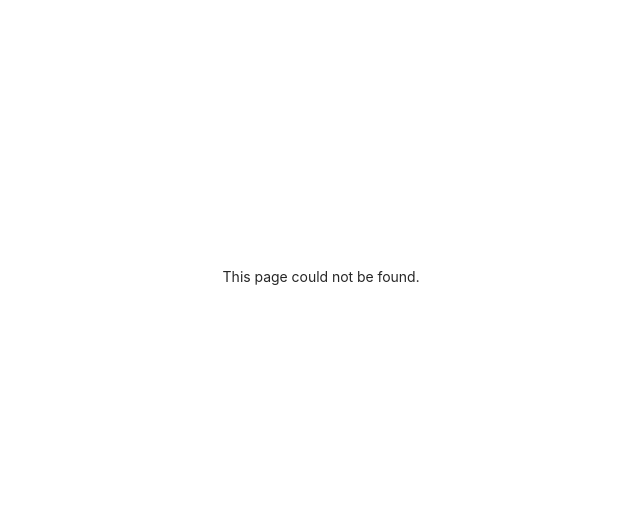
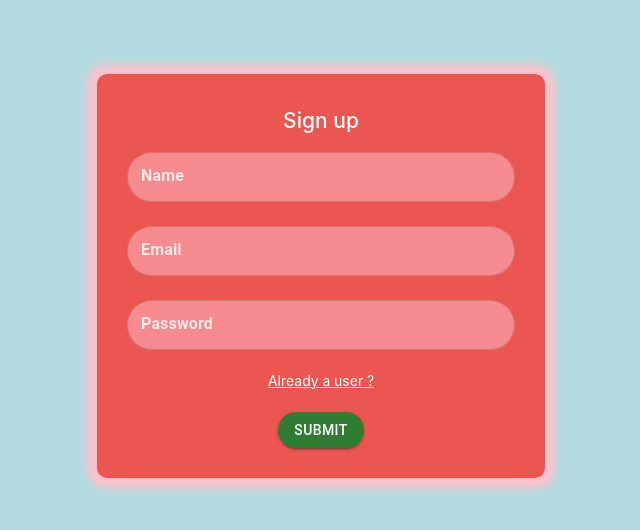
Before and after one commit to WhiteHanClean/last_and_lost, a Next.js app: page /Auth/CreateAccount in a window 1280 px wide. Before the commit this address had no page. Shown: the part 124-654 px from the top of the page, without its empty margins (319-959 px from the left). Built offline with nearby package versions, Linux system fonts and the light colour scheme.

Commit message:
add verstka login

```diff
--- a/package.json
+++ b/package.json
@@ -13,6 +13,7 @@
     "@emotion/styled": "^11.8.1",
     "@mui/material": "^5.5.1",
     "@mui/x-date-pickers": "^5.0.3",
+    "@reduxjs/toolkit": "^1.8.5",
     "antd": "^4.23.3",
     "antd-img-crop": "^4.2.5",
     "axios": "^0.26.1",
--- /dev/null
+++ b/pages/Auth/CreateAccount.jsx
@@ -0,0 +1,81 @@
+import { Button, TextField } from '@mui/material';
+import Link from 'next/link';
+import React from 'react';
+import { useState } from 'react';
+import cls from './auth.module.scss';
+
+const CreateAccount = () => {
+  const [name, setName] = useState('');
+  const [email, setEmail] = useState('');
+  const [password, setPassword] = useState('');
+
+  const handleSubmit = (e) => {
+    e.preventDefault();
+    if (!name || !email || password) {
+      console.log(email, password);
+      setEmail('');
+      setPassword('');
+      setName('');
+    }
+  };
+
+  return (
+    <div className={cls.container}>
+      <div className={cls.login_container}>
+        <div>
+          <div className={cls.title}>
+            <h2>Sign up</h2>
+          </div>
+          <div>
+            <form className={cls.form} onSubmit={(e) => handleSubmit(e)}>
+              <TextField
+                autoComplete='off'
+                id='name'
+                label='Name'
+                fullWidth
+                value={name}
+                variant='outlined'
+                onChange={(e) => setName(e.target.value)}
+              />
+              <TextField
+                autoComplete='off'
+                id='email'
+                label='Email'
+                fullWidth
+                value={email}
+                variant='outlined'
+                onChange={(e) => setEmail(e.target.value)}
+              />
+              <TextField
+                autoComplete='off'
+                fullWidth
+                id='pass'
+                type={'number'}
+                label='Password'
+                value={password}
+                variant='outlined'
+                onChange={(e) => setPassword(e.target.value)}
+              />
+
+              <div className={cls.links}>
+                <Link href={'/Auth'}>
+                  <a>Already a user ?</a>
+                </Link>
+              </div>
+              <Button
+                sx={{ borderRadius: 15 }}
+                type='submit'
+                color='success'
+                variant='contained'
+              >
+                Submit
+              </Button>
+            </form>
+          </div>
+        </div>
+      </div>
+    </div>
+  );
+};
+
+export default CreateAccount;
--- /dev/null
+++ b/pages/Auth/auth.module.scss
@@ -0,0 +1,37 @@
+.container {
+  display: flex;
+  align-items: center;
+  justify-content: center;
+  height: 100vh;
+  width: 100vw;
+  background-color: #b1dbdf;
+  color: white;
+  .login_container {
+    box-shadow: 0 0 10px 10px pink;
+    padding: 30px;
+    border-radius: 10px;
+    background-color: rgb(235, 86, 81);
+    width: 35%;
+    .title {
+      display: flex;
+      align-items: center;
+      justify-content: center;
+      h2 {
+        color: white;
+      }
+    }
+    .form {
+      display: flex;
+      align-items: center;
+      flex-direction: column;
+      gap: 20px;
+      .links {
+        display: flex;
+        align-items: center;
+        flex-direction: column;
+        gap: 10px;
+        text-decoration: underline;
+      }
+    }
+  }
+}
```
Also changed, not shown: pages/Auth/index.jsx (added, +81 -0 lines), src/components/Header/Header.jsx (+5 -3 lines), src/store/authSlice.js (added, +128 -0 lines), src/store/index.js (added, +10 -0 lines), src/style/global.scss (+6 -5 lines), src/utils/axios.js (added, +7 -0 lines), 1 other file (tests, documents, lock files or other folders).
